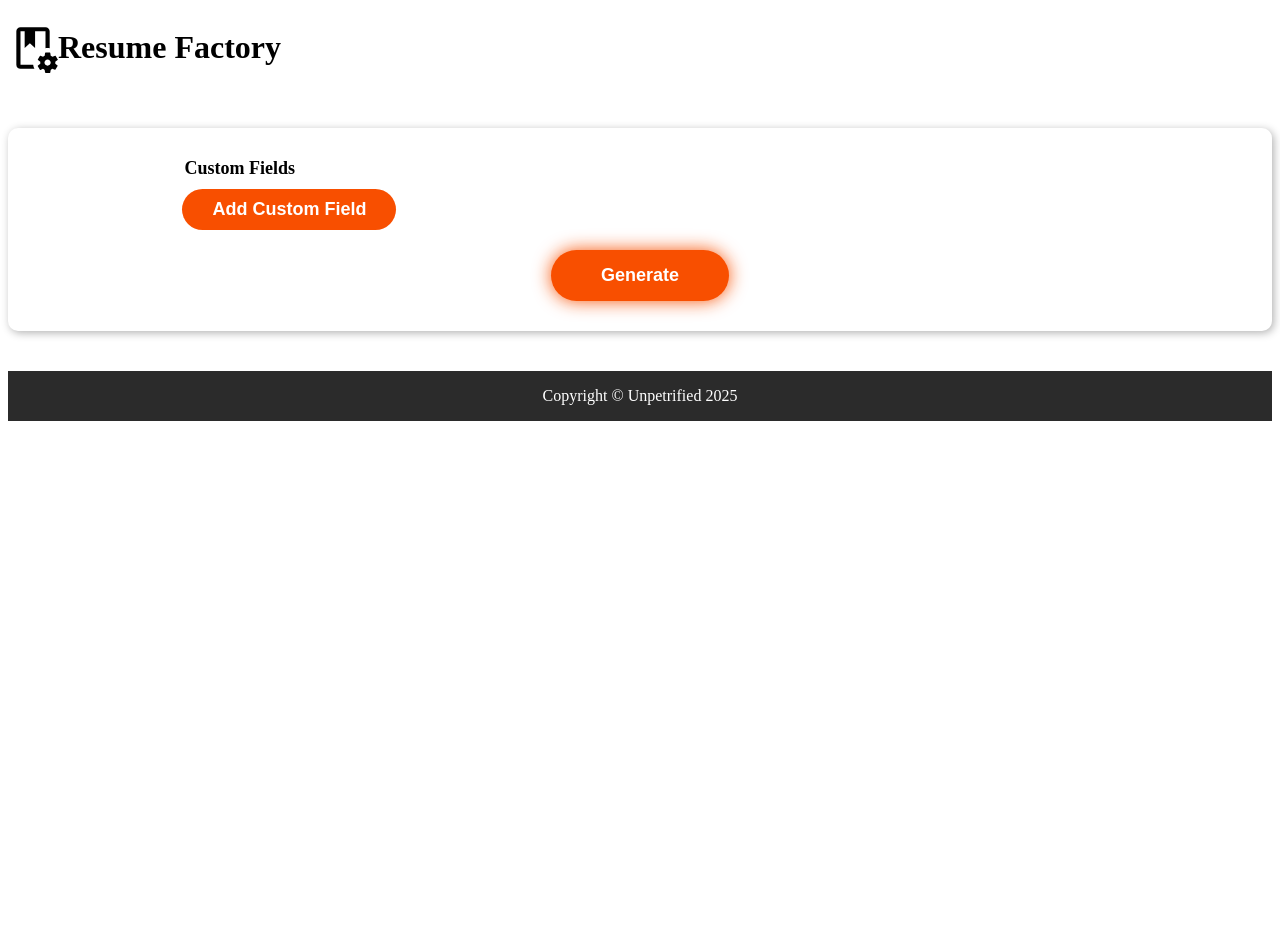
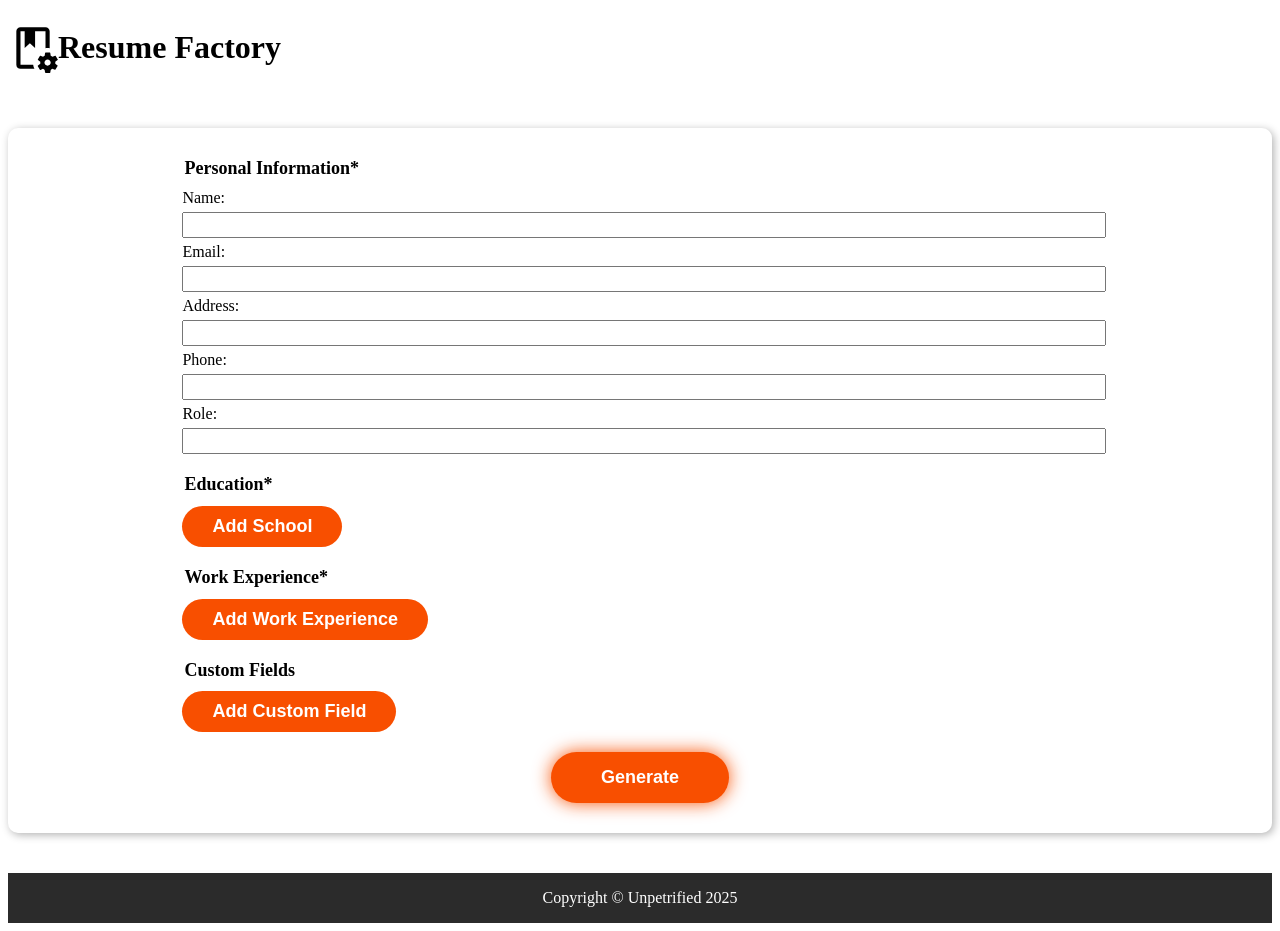
Before and after one commit to Unpetrified/resume-factory, a React (Vite) app: page / in a window 1280 px wide. Before the commit the page ends 800 px from the top, so only its background shows below. Built offline with nearby package versions, Linux system fonts and the light colour scheme.

Commit message:
Edit component completed

```diff
--- a/src/components/editComponents/dated.jsx
+++ b/src/components/editComponents/dated.jsx
@@ -1,14 +1,14 @@
 import Input, { Checkbox, TextArea } from "./form elements";
 import deleteIcon from "../../assets/delete.svg";
 
-export default function DatedField({currentResume, updateResume}) {
+export default function DatedField({currentResume, updateResume, i}) {
 
-    function addWork(e) {
+    function addDated(e) {
         e.preventDefault()
 
         const newResume = {...currentResume},
 
-            newWork = {
+            newDated = {
                 "name":"",
                 "position":"",
                 "start":"",
@@ -18,27 +18,28 @@ export default function DatedField({currentResume, updateResume}) {
                 "key":crypto.randomUUID()
             };
 
-        newResume["Work"].push(newWork);
+        newResume["Custom"][i]["dated"].push(newDated);
         updateResume(newResume);
     }
 
-    function removeWork(e, index) {
+    function removeDated(e, index) {
         e.preventDefault();
 
         const newResume = {...currentResume};
-        newResume["Work"].splice(index, 1);
+        newResume["Custom"][i]["dated"].splice(index, 1);
 
         updateResume(newResume);
     }
 
     function update(e, element, index, r_index=0) {
         const newResume = {...currentResume};
+
         if(element === "isCurrent") {
-            newResume["Work"][index][element] = e.target.checked;
-            element ? newResume["Work"][index]["end"] = "Present" : "";
+            newResume["Custom"][i]["dated"][index][element] = e.target.checked;
+            e.target.checked ?  newResume["Custom"][i]["dated"][index]["end"] = "Present" : newResume["Custom"][i]["dated"][index]["end"] = "";
         }
-        else if(element === "experience") newResume["Work"][index]["experience"][r_index]["value"] = e.target.value;
-        else newResume["Work"][index][element] = e.target.value;
+        else if(element === "experience") newResume["Custom"][i]["dated"][index]["experience"][r_index]["value"] = e.target.value;
+        else newResume["Custom"][i]["dated"][index][element] = e.target.value;
 
         updateResume(newResume)
     }
@@ -52,7 +53,7 @@ export default function DatedField({currentResume, updateResume}) {
                 "key":crypto.randomUUID()
             }
 
-        newResume["Work"][index]["experience"].push(newResponsibility);
+        newResume["Custom"][i]["dated"][index]["experience"].push(newResponsibility);
 
         updateResume(newResume);
 
@@ -62,26 +63,26 @@ export default function DatedField({currentResume, updateResume}) {
         e.preventDefault();
 
         const newResume = {...currentResume};
-        newResume["Work"][index]["experience"].splice(r_index, 1);
+        newResume["Custom"][i]["dated"][index]["experience"].splice(r_index, 1);
 
         updateResume(newResume);
     }
 
     return (
-        <fieldset>
-            <legend>Work Experience*</legend>
-            {currentResume["Work"].map((job, index) => {
+        <fieldset className="dated-field">
+            <legend>{currentResume["Custom"][i]["name"]}</legend>
+            {currentResume["Custom"][i]["dated"].map((dated_field, index) => {
 
-            return <section className="work" key={job["key"]}>
-                    <button className="delete-btn" onClick={(e) => removeWork(e, index)}><img src={deleteIcon} alt="delete button"/></button>
-                    <Input label="Company Name" id={index+"name"} value={job["name"]} handleChange={(e) => update(e, "name", index)}/>
-                    <Input label="Role" id={index+"role"} value={job["position"]} handleChange={(e) => update(e, "position", index)}/>
-                    <Input label="Start Date" id={index+"start"} value={job["start"]} handleChange={(e) => update(e, "start", index)} type="date"/>
-                    <Checkbox label="I currently work here" id={index+"status"} value={job["isCurrent"]} type="checkbox" handleChange={(e) => update(e, "isCurrent", index)}/>
-                    {job["isCurrent"] ? "" : <Input label="End Date" id={index+"end"} value={job["end"]} handleChange={(e) => update(e, "end", index)} type="date"/>}
+            return <section className="work dated-fields" key={dated_field["key"]}>
+                    <button className="delete-btn" onClick={(e) => removeDated(e, index)}><img src={deleteIcon} alt="delete button"/></button>
+                    <Input label="Name of Organization" id={index+"name"} value={dated_field["name"]} handleChange={(e) => update(e, "name", index)}/>
+                    <Input label="Role" id={index+"role"} value={dated_field["position"]} handleChange={(e) => update(e, "position", index)}/>
+                    <Input label="Start Date" id={index+"start"} value={dated_field["start"]} handleChange={(e) => update(e, "start", index)} type="date"/>
+                    <Checkbox label="I currently work here" id={index+"status"} value={dated_field["isCurrent"]} type="checkbox" handleChange={(e) => update(e, "isCurrent", index)}/>
+                    {dated_field["isCurrent"] ? "" : <Input label="End Date" id={index+"end"} value={dated_field["end"]} handleChange={(e) => update(e, "end", index)} type="date"/>}
                     <ul>
-                        {job["experience"].map((responsibility, r_index) => {
-                            return <li key={responsibility["key"]}>
+                        {dated_field["experience"].map((responsibility, r_index) => {
+                            return <li key={responsibility["key"]} className="dated-fields-exp">
                                 <TextArea key={responsibility["key"]} label={"Responsibility "+Number.parseInt(r_index+1)} id={responsibility["key"]} value={responsibility["value"]} handleChange={(e) => update(e, "experience", index, r_index)}/>
                                 <button className="delete-btn" onClick={(e) => removeResponsibility(e, index, r_index)}><img src={deleteIcon} alt="delete button"/></button>
                             </li>
@@ -91,7 +92,7 @@ export default function DatedField({currentResume, updateResume}) {
                     </ul>
                 </section>
             })}
-            <button onClick={addWork}>Add Work Experience</button>
+            <button onClick={addDated}>Add {currentResume["Custom"][i]["name"]} Experience</button>
         </fieldset>
     )
 }
--- a/src/components/editComponents/list.jsx
+++ b/src/components/editComponents/list.jsx
@@ -29,7 +29,7 @@ export default function ListField({currentResume, updateResume, i, updateFn}) {
 
     return (
     <>
-        <h3>{currentResume["Custom"][i]["name"]}</h3>
+        <h3 className="list-field-legend">{currentResume["Custom"][i]["name"]}</h3>
         <ul>
             {currentResume["Custom"][i]["list"].map((responsibility, r_index) => {
                 return <li key={responsibility["key"]}>
@@ -38,7 +38,7 @@ export default function ListField({currentResume, updateResume, i, updateFn}) {
                 </li>
 
             })}
-            <button className="responsibility" onClick={addResponsibility}>Add Responsibility</button>
+            <button className="responsibility" onClick={addResponsibility}>Add {currentResume["Custom"][i]["name"]}</button>
         </ul>
     </>)
 }
--- a/src/components/editComponents/main.jsx
+++ b/src/components/editComponents/main.jsx
@@ -9,9 +9,9 @@ export default function EditCV({generateEventHandler, currentResume, updateResum
     return (
         <>
         <form>
-            {/* <PersonalInfo resume={currentResume} setResume={updateResume} />
+            <PersonalInfo resume={currentResume} setResume={updateResume} />
             <Education resume={currentResume} setResume={updateResume} />
-            <Work resume={currentResume} setResume={updateResume} /> */}
+            <Work resume={currentResume} setResume={updateResume} />
             <Custom resume={currentResume} setResume={updateResume}/>
             <input className="generate" type="submit" value="Generate" onClick={generateEventHandler}/>
         </form>
--- a/src/components/editComponents/otherInfo.jsx
+++ b/src/components/editComponents/otherInfo.jsx
@@ -1,6 +1,7 @@
 import DatedField from "./dated";
 import ListField from "./list";
 import Input, { Select } from "./form elements";
+import deleteIcon from "../../assets/delete.svg";
 
 export default function Custom({resume, setResume}) {
     function addCustom(e, resume, setResume) {
@@ -20,6 +21,15 @@ export default function Custom({resume, setResume}) {
         setResume(newResume);
     }
 
+    function removeCustom(e, index) {
+        e.preventDefault()
+
+        const newResume = {...resume};
+        newResume["Custom"].splice(index, 1);
+
+        setResume(newResume);
+    }
+
     function update(e, element, index, r_index=0) {
         const newResume = {...resume};
 
@@ -32,13 +42,14 @@ export default function Custom({resume, setResume}) {
     }
 
     return (
-        <fieldset>
+        <fieldset className="custom-fields">
             <legend>Custom Fields</legend>
             {resume["Custom"].map((custom_field, index) => {
                 return (
                     <section key={custom_field["key"]}>
-                        <Input label="Field Name" id={custom_field["key"]+"name"} value={custom_field["name"]} handleChange={(e) => update(e, "name", index)}/>
-                        <Select id={custom_field["key"]+"selection"} value={custom_field["type"]} handleChange={(e) => update(e, "type", index)}/>
+                        <button className="delete-btn" onClick={(e) => removeCustom(e, index)}><img src={deleteIcon} alt="delete button"/></button>
+                        <Input label="Field Name" id={custom_field["key"]+"name"} value={custom_field["name"]} handleChange={(e) => update(e, "name", index)} class_name="field-name"/>
+                        <Select id={custom_field["key"]+"selection"} value={custom_field["type"]} handleChange={(e) => update(e, "type", index)} class_name="select"/>
                         {custom_field["type"] === "list" ? <ListField currentResume={resume} updateResume={setResume} i={index} updateFn={update}/> : <DatedField currentResume={resume} updateResume={setResume} i={index}/>}
                     </section>
                 )
--- a/src/components/editComponents/work.jsx
+++ b/src/components/editComponents/work.jsx
@@ -36,7 +36,7 @@ export default function Work({resume, setResume}) {
         const newResume = {...resume};
         if(element === "isCurrent") {
             newResume["Work"][index][element] = e.target.checked;
-            element ? newResume["Work"][index]["end"] = "Present" : "";
+            element ? newResume["Work"][index]["end"] = "Present" : newResume["Work"][index]["end"] = "";
         }
         else if(element === "experience") newResume["Work"][index]["experience"][r_index]["value"] = e.target.value;
         else newResume["Work"][index][element] = e.target.value;
--- a/src/style/main.css
+++ b/src/style/main.css
@@ -102,6 +102,48 @@ button,
     padding: 5px 15px;
 }
 
+.custom-fields section {
+    position: relative;
+}
+
+.custom-fields li .delete-btn,
+.custom-fields .dated-fields-exp .delete-btn {
+    top: 34px;
+}
+
+.dated-field {
+    padding: 0;
+    width: 100%;
+    margin-bottom: 16px;
+}
+
+.dated-field ul {
+    margin-bottom: 0;
+}
+
+.dated-field legend,
+.list-field-legend {
+    margin: 18px 0;
+    width: 100%;
+}
+
+.dated-fields .delete-btn,
+.custom-fields .delete-btn {
+    top: -5px;
+}
+
+.field-name {
+    margin-bottom: 5px;
+}
+
+.select {
+    border: 1px solid black;
+    border-radius: 5px;
+    background-color: transparent;
+    margin-left: 10px;
+    padding: 2px 8px;
+}
+
 .generate {
     padding: 15px 50px;
     width: fit-content;
@@ -114,7 +156,7 @@ button,
     animation-iteration-count: infinite;
     animation-direction: alternate;
     animation-fill-mode: forwards;  /* <-- pick whichever makes sense */
-  }
+}
 
 
 @keyframes generatePulse {
```
